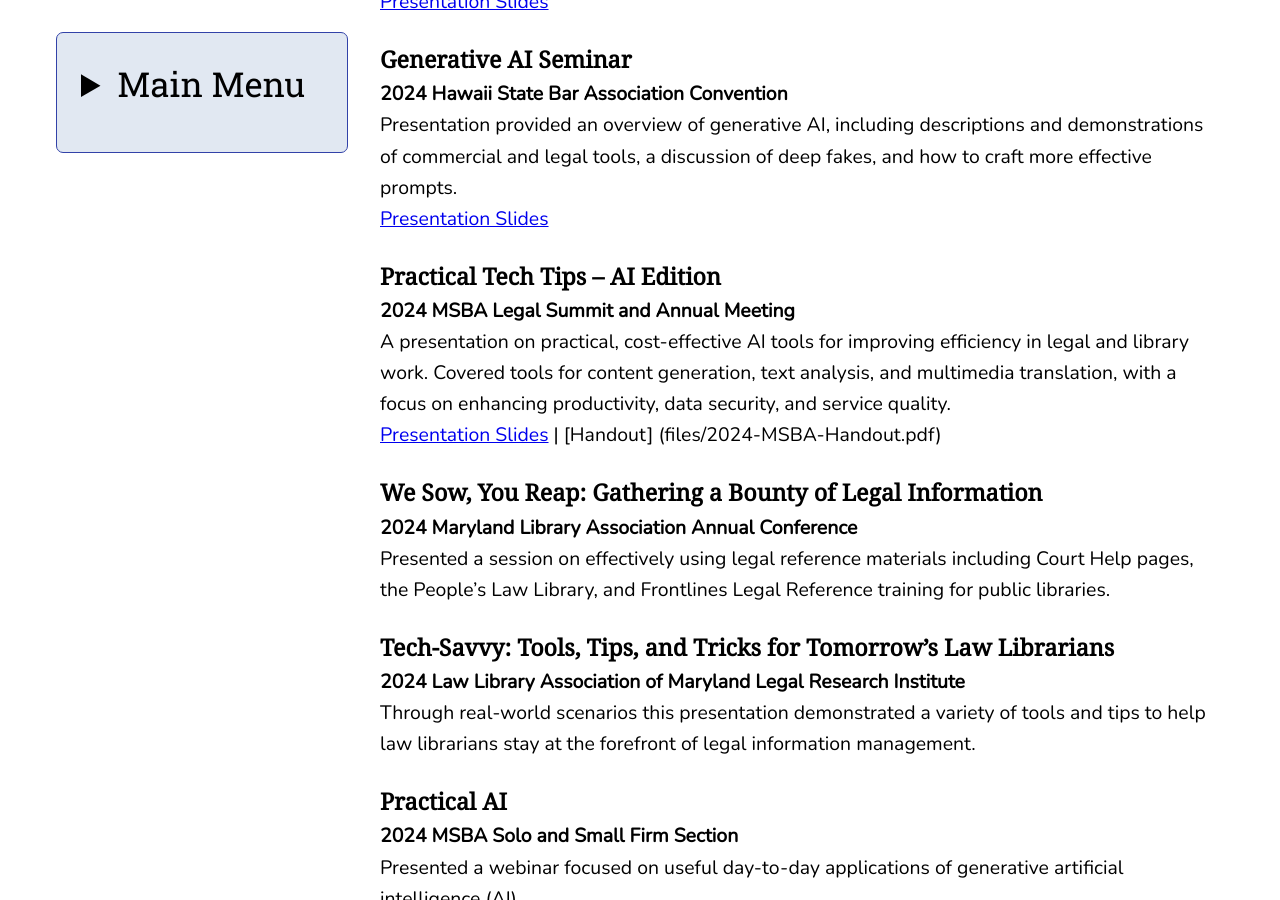
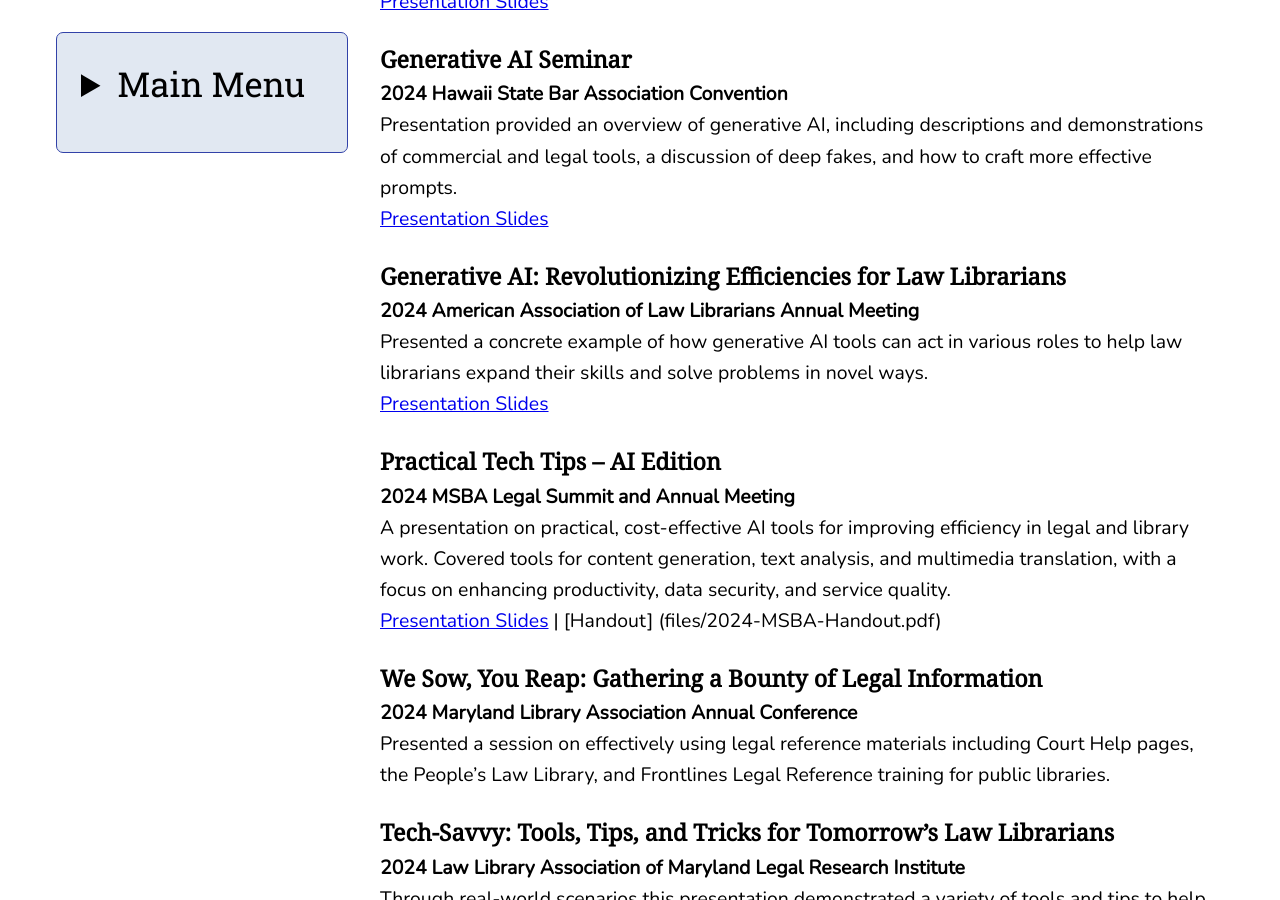
Before and after one commit to lelandsampson/Leland-Sampson-Website, a Jekyll site: the page built from presentations.md, in a window 1280 px wide and 900 px high, scrolled down 1066 px. Built offline with Jekyll 4.4.1, drawn with Linux system fonts in a browser that asks for light colours.

Commit message:
presentation updates

```diff
--- a/presentations.md
+++ b/presentations.md
@@ -29,6 +29,11 @@
 **2024 Hawaii State Bar Association Convention**
 Presentation provided an overview of generative AI, including descriptions and demonstrations of commercial and legal tools, a discussion of deep fakes, and how to craft more effective prompts.
 [Presentation Slides](files/2024-Hawaii-GenAI-Bar-Conference.pdf)
+
+### Generative AI: Revolutionizing Efficiencies for Law Librarians
+**2024 American Association of Law Librarians Annual Meeting**
+Presented a concrete example of how generative AI tools can act in various roles to help law librarians expand their skills and solve problems in novel ways.
+[Presentation Slides](files/2024-AALL-GenAI-Revolutionizing-Efficiencies.pdf)
 
 ### Practical Tech Tips – AI Edition
 **2024 MSBA Legal Summit and Annual Meeting**
```
Also changed, not shown: 1 other file.
